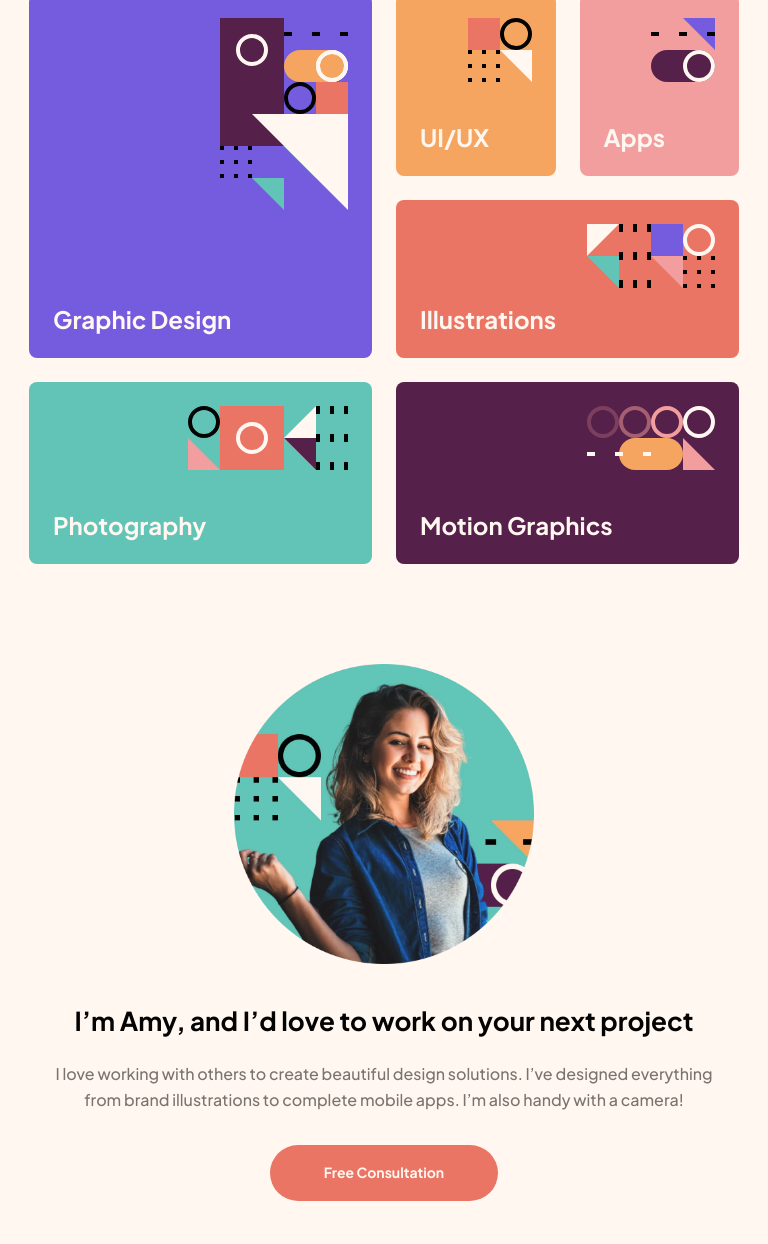
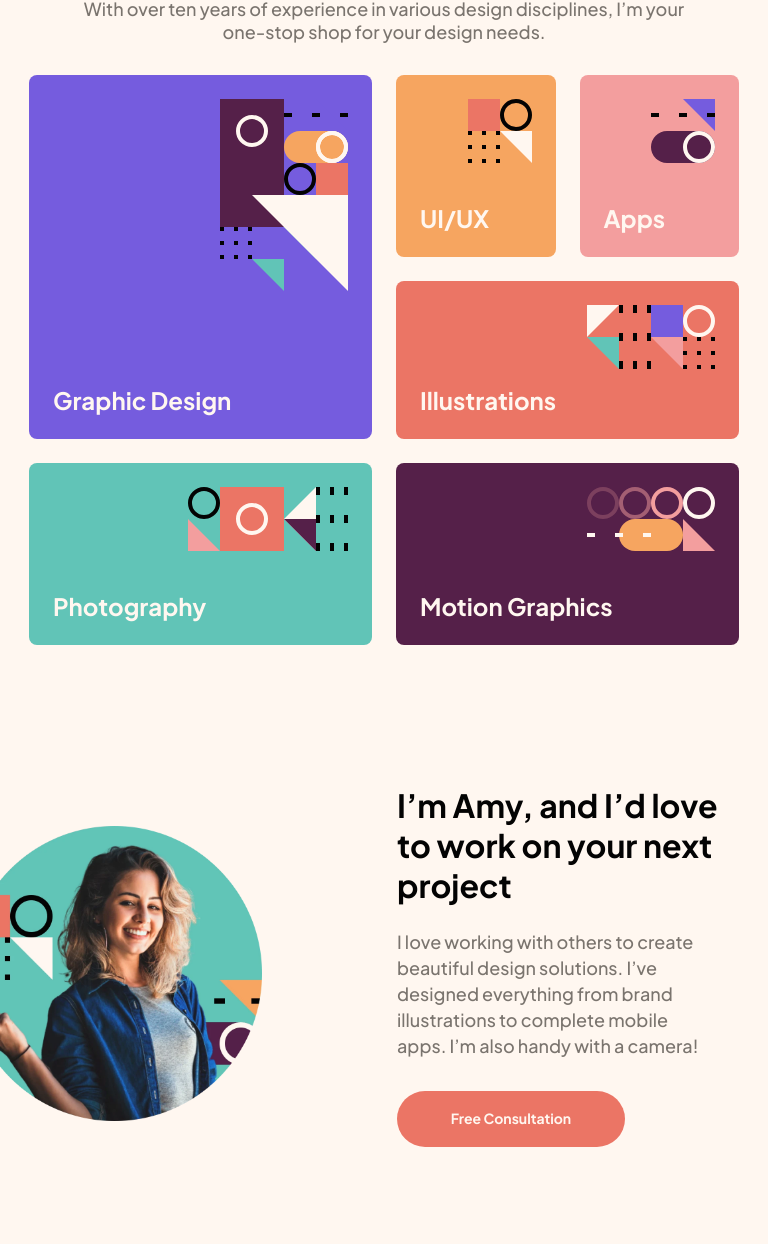
Before and after one commit to flaviare1s/single-page-design-portfolio, a plain HTML site: page index.html in a window 768 px wide. Shown: the part 245-1489 px from the top of the page. Drawn offline with Linux system fonts and the light colour scheme.

Commit message:
Comecei afazer os estilos da versão tablet

```diff
--- a/index.html
+++ b/index.html
@@ -56,12 +56,14 @@
       <picture>
         <img src="assets/image-amy.webp" alt="Amy">
       </picture>
+      <div class="info-text">
         <h2>I’m Amy, and I’d love to work on your next project</h2>
         <p>
           I love working with others to create beautiful design solutions. I’ve designed everything from brand illustrations
           to complete mobile apps. I’m also handy with a camera!
         </p>
         <a href="#">Free Consultation</a>
+      </div>
     </section>
     <section class="slides">
       <h2>My Work</h2>
--- a/style.css
+++ b/style.css
@@ -291,6 +291,13 @@ picture {
   width: 100%;
 }
 
+.info-text {
+  display: flex;
+  flex-direction: column;
+  align-items: center;
+  justify-content: center;
+}
+
 .info h2 {
   color: var(--almost-black);
   font-size: 2.6rem;
@@ -320,7 +327,7 @@ picture {
 
 .slides h2 {
   color: var(--almost-black);
-  font-size: 2.4rem;
+  font-size: 2.6rem;
   font-weight: 700;
   text-align: center;
   padding: 0 16px 32px 16px;
@@ -403,10 +410,26 @@ picture {
 
 
 @media (min-width: 768px) and (max-width: 1024px) {
+  h1 {
+    font-size: 4.4rem;
+  }
+
+  header p {
+    font-size: 1.8rem;
+  }
+
   a {
     width: 228px;
     height: 56px;
     padding: 18px;
+  }
+
+  nav {
+    padding: 34px 40px 64px 40px;
+  }
+
+  header h1, header p {
+    max-width: 690px;
   }
 
   .grid {
@@ -420,6 +443,63 @@ picture {
   .grid-group-2 {
     grid-template-columns: 1fr 1fr;
 
+  }
+
+  .info {
+    flex-direction: row;
+    align-items: center;
+    justify-content: center;
+    gap: 70px;
+  }
+
+  .info-text {
+    max-width: 339px;
+    align-items: flex-start;
+  }
+
+  .info h2, .info p {
+    text-align: left;
+    padding-left: 0px;
+  }
+
+  .info h2 {
+    font-size: 3.2rem;
+  }
+
+  .info p {
+    font-size: 1.8rem;
+  }
+
+  picture {
+    width: 364px;
+    position: relative;
+  }
+
+  .info img {
+    position: absolute;
+    left: -65px;
+    top: 30px;
+  }
+
+  .slides h2 {
+    font-size: 3.2rem;
+  }
+
+  .call {
+    padding: 56px 75px 64px 75px;
+    margin: 0 24px;
+  }
+
+  .call h2 {
+    font-size: 3.2rem;
+  }
+
+  .call p {
+    font-size: 1.8rem;
+  }
+
+  #footer {
+    padding: 56px 40px;
   }
 }
 
```
Lines whose indentation alone changed are shown as unchanged.
